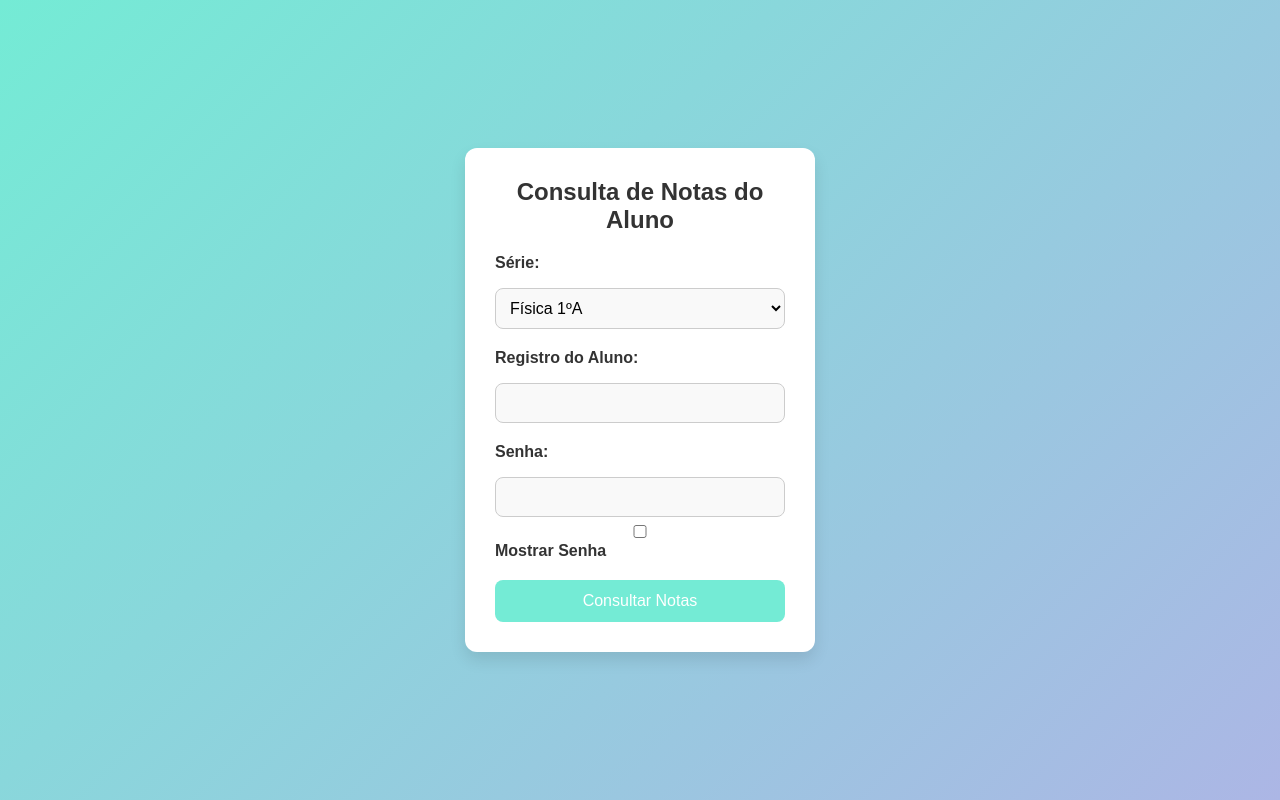
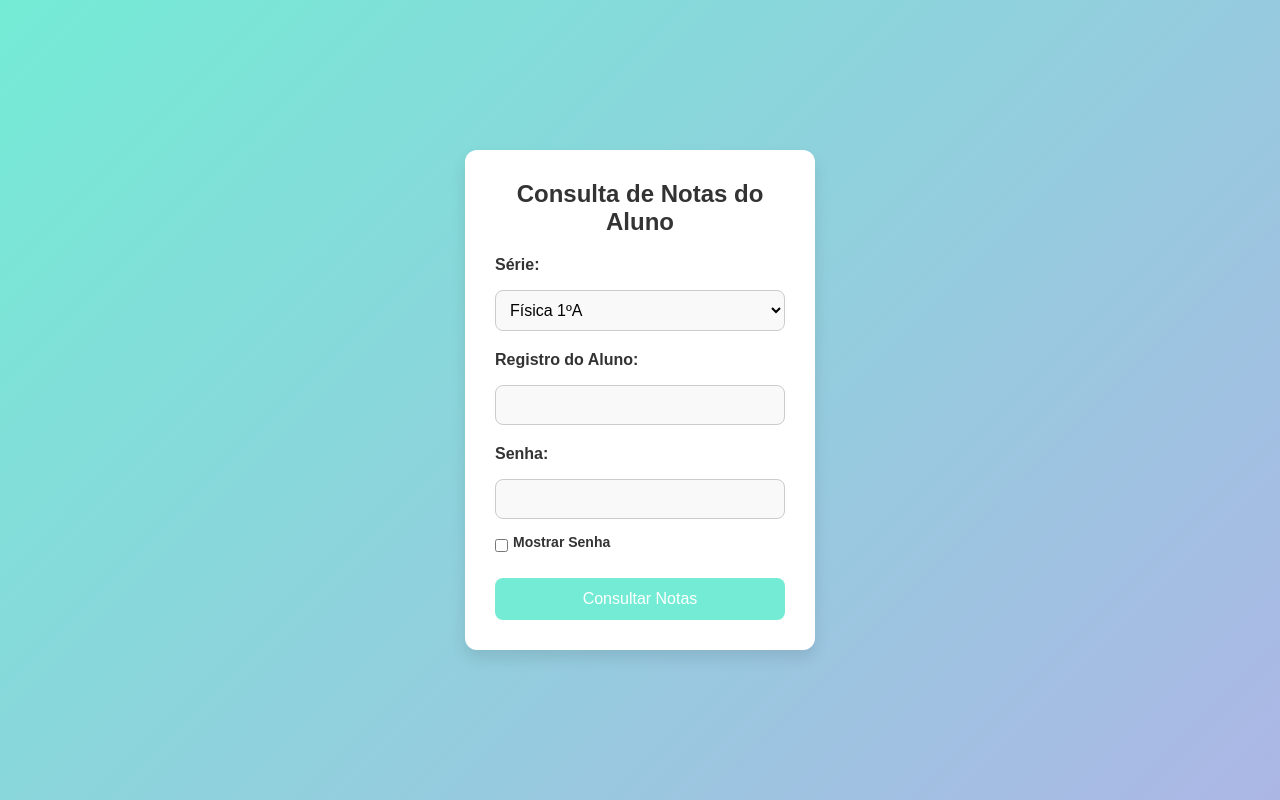
Before and after one commit to MrFeynman-Marmorato/Notas-3-Bimestre, a plain HTML site: page index.html in a window 1280 px wide. Drawn offline with Linux system fonts and the light colour scheme.

Commit message:
Update style.css
Modificando o checkbox

```diff
--- a/style.css
+++ b/style.css
@@ -61,6 +61,21 @@ input:focus, select:focus {
     border-color: #74ebd5;
 }
 
+/* Alinhamento do checkbox e label */
+.checkbox-container {
+    display: inline-flex;
+    align-items: center;
+    margin-top: 5px;
+}
+
+.checkbox-label {
+    white-space: nowrap;
+    margin-left: 5px;
+    margin-top: 10px;
+    font-size: 14px;
+    color: #333;
+}
+
 /* Estilo do botão */
 .submit-btn {
     background-color: #74ebd5;
```
